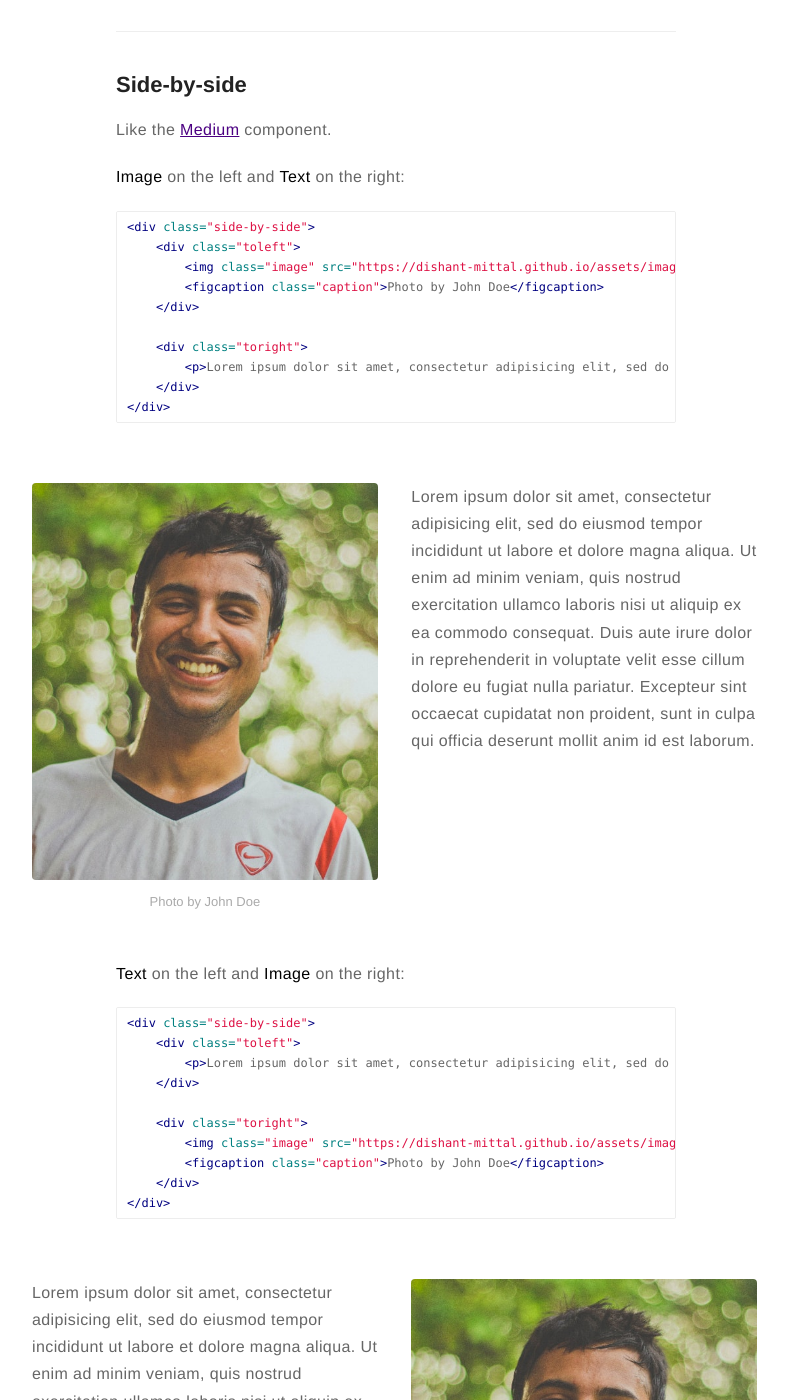
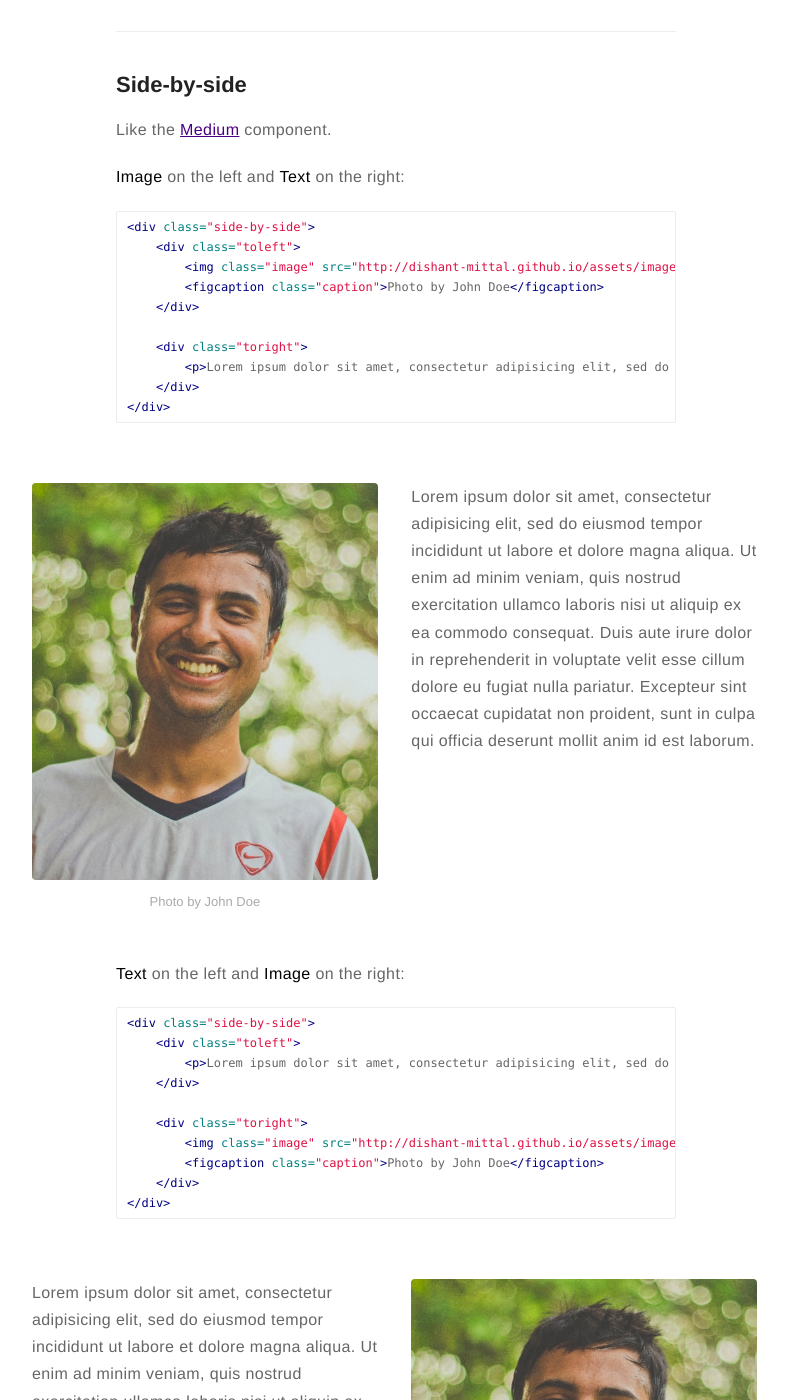
Before and after one commit to dishant-mittal/dishant-mittal.github.io, a Jekyll site: the page built from _posts/2015-02-24-markdown-extra-components.markdown, in a window 1280 px wide and 1400 px high, scrolled down 1068 px. Shown: the whole window, without its empty margins (244-1032 px from the left). Built offline with Jekyll 4.4.1, drawn with Linux system fonts in a browser that asks for light colours; comment, search, counter and statistics services are not loaded; some of the changed lines change nothing that is shown.

Commit message:
hyperlink changes

```diff
--- a/_config.yml
+++ b/_config.yml
@@ -13,10 +13,10 @@
 # If you want to include your resume, set to true
 # and specify source (external or local).
 resume: false
-resume-external: true
+resume-external: false
 resume-url: https://google.com/?q=my+resume
 
-url: https://dishant-mittal.github.io
+url: http://dishant-mittal.github.io
 # your url: http://USERNAME.github.io
 
 permalink: /:title/
```
